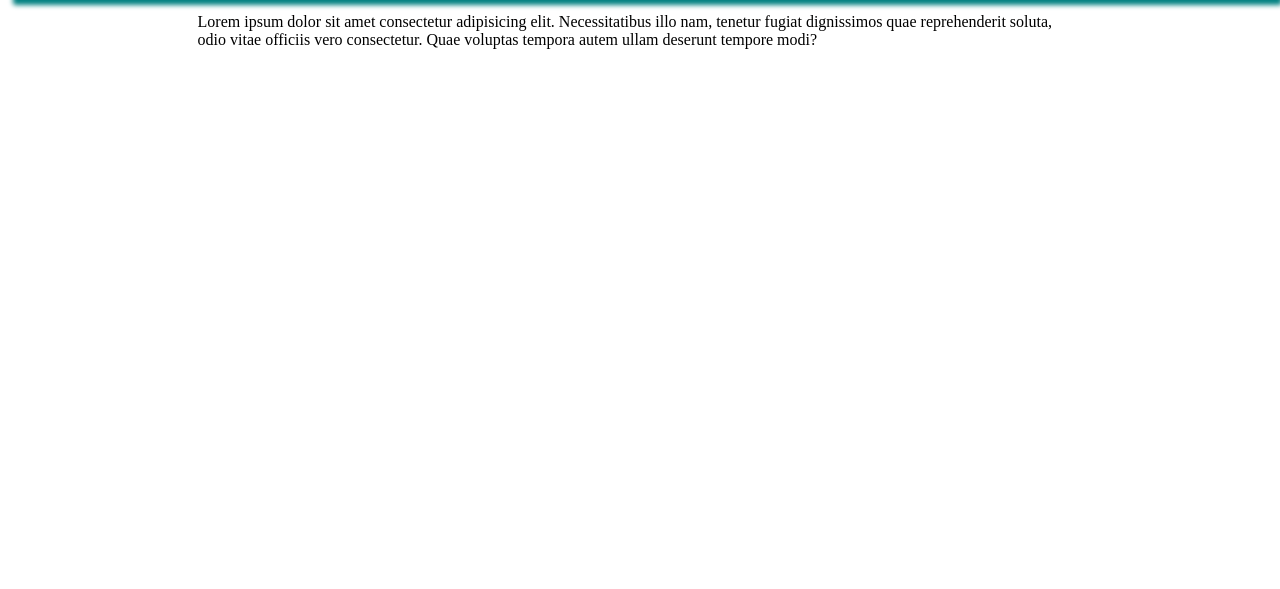
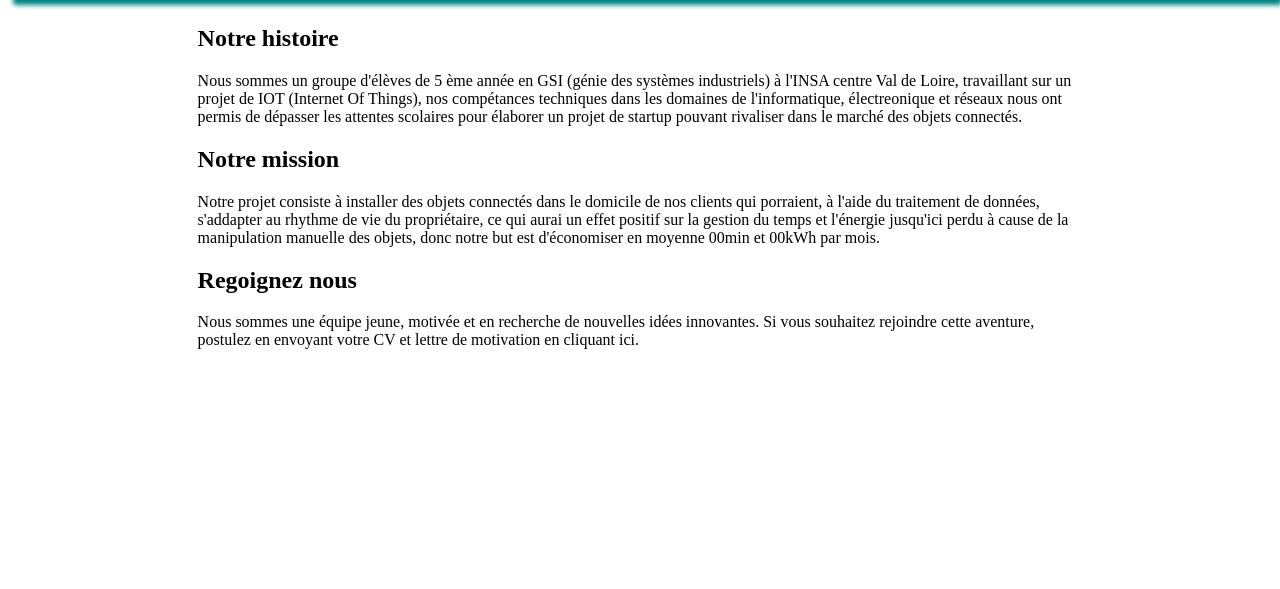
Before and after one commit to mabk748/Projet-IOT, a PHP site: page /Apropos.php in a window 1280 px wide. Shown: the part 125-714 px from the top of the page. Run offline with PHP 8.4, Linux system fonts and the light colour scheme; data that the repository does not hold is empty.

Commit message:
ajout de contenu dans à propos

```diff
--- a/Site Web/Front End/Apropos.php
+++ b/Site Web/Front End/Apropos.php
@@ -18,7 +18,24 @@
 
     <div class="relative">
         <div id = "middle">
-            Lorem ipsum dolor sit amet consectetur adipisicing elit. Necessitatibus illo nam, tenetur fugiat dignissimos quae reprehenderit soluta, odio vitae officiis vero consectetur. Quae voluptas tempora autem ullam deserunt tempore modi?
+            <div class="notre_histoire">
+                <h2>Notre histoire</h2>
+                <div>
+                    Nous sommes un groupe d'élèves de 5 ème année en GSI (génie des systèmes industriels) à l'INSA centre Val de Loire, travaillant sur un projet de IOT (Internet Of Things), nos compétances techniques dans les domaines de l'informatique, électreonique et réseaux nous ont permis de dépasser les attentes scolaires pour élaborer un projet de startup pouvant rivaliser dans le marché des objets connectés.
+                </div>
+            </div>
+            <div class="notre_mission">
+                <h2>Notre mission</h2>
+                <div>
+                    Notre projet consiste à installer des objets connectés dans le domicile de nos clients qui porraient, à l'aide du traitement de données, s'addapter au rhythme de vie du propriétaire, ce qui aurai un effet positif sur la gestion du temps et l'énergie jusqu'ici perdu à cause de la manipulation manuelle des objets, donc notre but est d'économiser en moyenne 00min et 00kWh par mois.
+                </div>
+            </div>
+            <div class="rejoignez_nous">
+                <h2>Regoignez nous</h2>
+                <div>
+                    Nous sommes une équipe jeune, motivée et en recherche de nouvelles idées innovantes. Si vous souhaitez rejoindre cette aventure, postulez en envoyant votre CV et lettre de motivation <a href="join.php"> en cliquant ici.</a>
+                </div>
+            </div>
         </div>
 
     </div>
--- a/Site Web/Front End/client_page.php
+++ b/Site Web/Front End/client_page.php
@@ -17,7 +17,7 @@
     <?php   require("header.php");   ?>
 
     <div class="login-box">
-            <table align="center">
+            <table align="right">
                 <thead>
                     <tr>
                         <th colspan="3">Informations personnelles</th>
@@ -61,7 +61,7 @@
     </div>
 
     <div class="login-box">
-            <table align="center">
+            <table align="left">
                 <thead>
                     <tr>
                         <th colspan="3">Paramètres</th>
```
Also changed, not shown: Site Web/Front End/join.php (added, +61 -0 lines).
